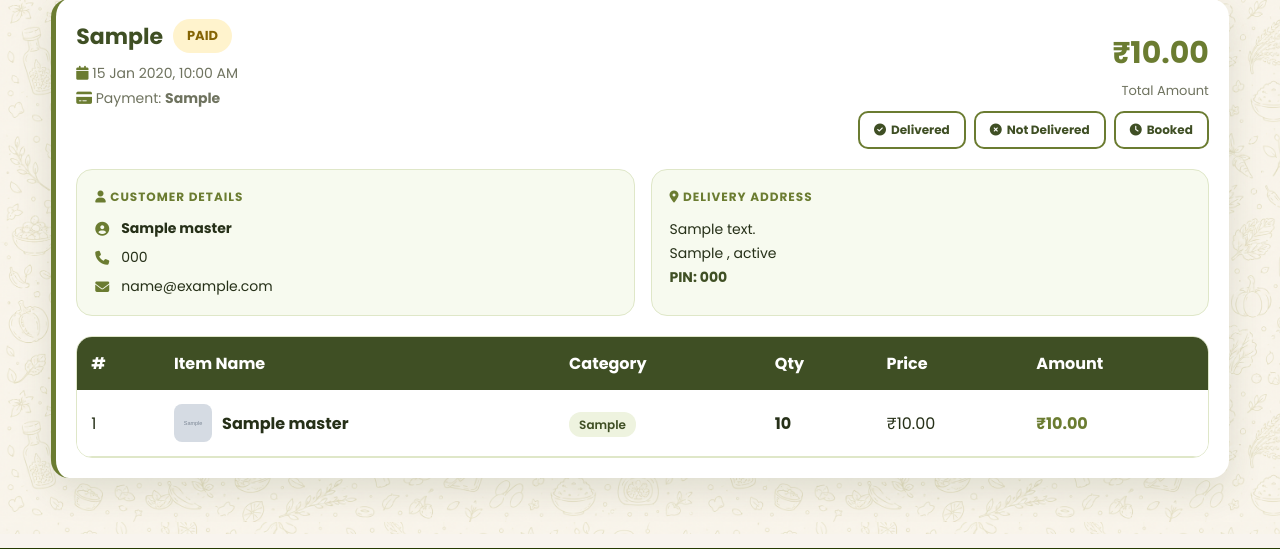
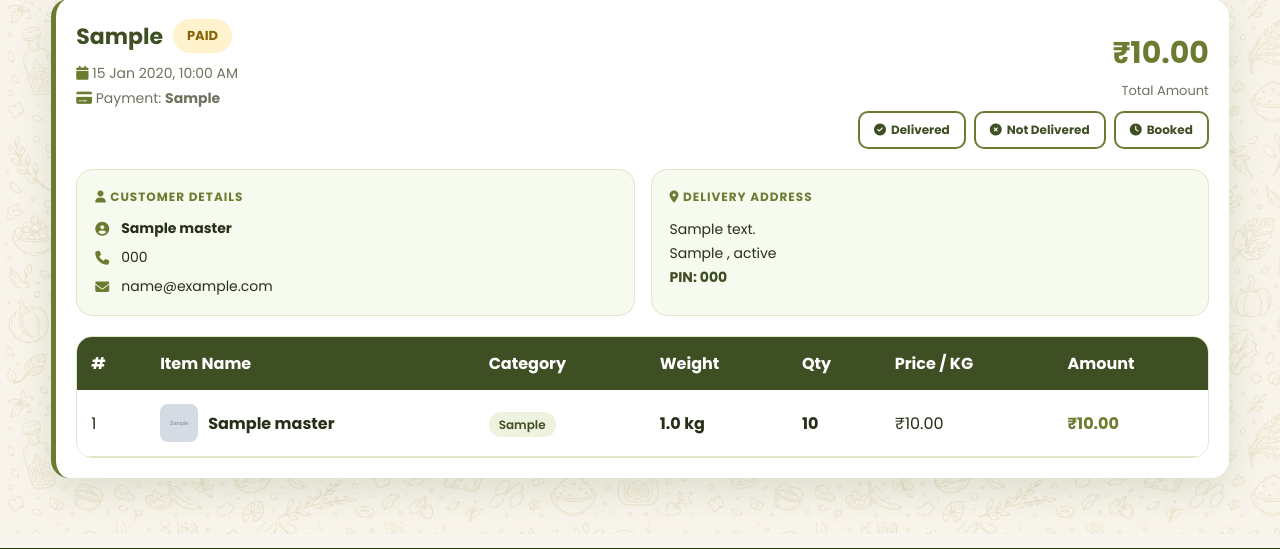
Before and after one commit to rohith913/V2SFoods, a FastAPI app: page /admin/all-orders in a window 1280 px wide. Shown: the part 266-815 px from the top of the page. Run offline with FastAPI, Linux system fonts and the light colour scheme; the visitor is signed in with stand-in values (Sample User, id 1); tables that the repository leaves empty hold one stand-in row (values such as "Sample post"); grey boxes marked "Sample" are stand-in pictures.

Commit message:
Updated order detail

```diff
--- a/models.py
+++ b/models.py
@@ -87,6 +87,7 @@ class OrderMaster(Base):
 
 class OrderDetail(Base):
     __tablename__ = "order_detail"
+
     id = Column(Integer, primary_key=True, index=True)
     order_id = Column(Integer, ForeignKey("order_master.id"))
     item_id = Column(Integer, ForeignKey("item_master.id"))
@@ -95,6 +96,7 @@ class OrderDetail(Base):
     amount = Column(Numeric(10, 2))
     order = relationship("OrderMaster", back_populates="details")
     item = relationship("ItemMaster")
+    selected_kg = Column(Numeric(5, 2), default=0.5)
 
 
 class RecipeLike(Base):
--- a/templates/all_orders.html
+++ b/templates/all_orders.html
@@ -9,7 +9,8 @@
         <h2>All Orders</h2>
       </div>
       <div style="display:flex;gap:10px;align-items:center;flex-wrap:wrap;">
-        <span style="background:var(--olive-light);padding:8px 16px;border-radius:20px;font-size:14px;font-weight:600;color:var(--olive-dark);">
+        <span
+          style="background:var(--olive-light);padding:8px 16px;border-radius:20px;font-size:14px;font-weight:600;color:var(--olive-dark);">
           Total: {{ orders|length }} orders
         </span>
       </div>
@@ -23,7 +24,8 @@
         <div>
           <h3 style="display:flex;align-items:center;gap:10px;">
             {{ order.order_no }}
-            <span class="status-badge {% if order.status == 'DELIVERED' %}delivered{% elif order.status == 'CANCELLED' %}cancelled{% else %}pending{% endif %}">
+            <span
+              class="status-badge {% if order.status == 'DELIVERED' %}delivered{% elif order.status == 'CANCELLED' %}cancelled{% else %}pending{% endif %}">
               {{ order.status }}
             </span>
           </h3>
@@ -75,7 +77,8 @@
       <div style="display:grid;grid-template-columns:1fr 1fr;gap:16px;margin-bottom:20px;flex-wrap:wrap;">
         <!-- Customer Details -->
         <div style="background:var(--olive-soft);border:1px solid var(--border);border-radius:16px;padding:18px;">
-          <div style="color:var(--olive-main);font-weight:700;font-size:12px;text-transform:uppercase;letter-spacing:1px;margin-bottom:12px;">
+          <div
+            style="color:var(--olive-main);font-weight:700;font-size:12px;text-transform:uppercase;letter-spacing:1px;margin-bottom:12px;">
             <i class="fas fa-user"></i> Customer Details
           </div>
           <div style="display:flex;flex-direction:column;gap:8px;">
@@ -96,7 +99,8 @@
 
         <!-- Delivery Address -->
         <div style="background:var(--olive-soft);border:1px solid var(--border);border-radius:16px;padding:18px;">
-          <div style="color:var(--olive-main);font-weight:700;font-size:12px;text-transform:uppercase;letter-spacing:1px;margin-bottom:12px;">
+          <div
+            style="color:var(--olive-main);font-weight:700;font-size:12px;text-transform:uppercase;letter-spacing:1px;margin-bottom:12px;">
             <i class="fas fa-map-marker-alt"></i> Delivery Address
           </div>
           {% if order.cust_address %}
@@ -117,6 +121,7 @@
       </div>
 
       <!-- ORDER ITEMS TABLE -->
+      <!-- ORDER ITEMS TABLE -->
       <div class="table-card order-inner-table">
         <table>
           <thead>
@@ -124,33 +129,65 @@
               <th>#</th>
               <th>Item Name</th>
               <th>Category</th>
+              <th>Weight</th>
               <th>Qty</th>
-              <th>Price</th>
+              <th>Price / KG</th>
               <th>Amount</th>
             </tr>
           </thead>
+
           <tbody>
             {% for detail in order.details %}
             <tr>
               <td>{{ loop.index }}</td>
+
               <td>
                 <div style="display:flex;align-items:center;gap:10px;">
                   {% if detail.item and detail.item.main_image %}
-                  <img src="{{ detail.item.main_image }}" style="width:38px;height:38px;border-radius:8px;object-fit:cover;">
+                  <img src="{{ detail.item.main_image }}"
+                    style="width:38px;height:38px;border-radius:8px;object-fit:cover;">
                   {% else %}
-                  <div style="width:38px;height:38px;border-radius:8px;background:var(--olive-soft);display:flex;align-items:center;justify-content:center;font-size:18px;">🌿</div>
+                  <div
+                    style="width:38px;height:38px;border-radius:8px;background:var(--olive-soft);display:flex;align-items:center;justify-content:center;font-size:18px;">
+                    🌿</div>
                   {% endif %}
                   <strong>{{ detail.item.item_name if detail.item else '—' }}</strong>
                 </div>
               </td>
-              <td><span style="background:var(--olive-light);padding:4px 10px;border-radius:12px;font-size:12px;font-weight:600;color:var(--olive-dark);">{{ detail.item.category if detail.item else '—' }}</span></td>
-              <td><strong>{{ detail.qty }}</strong></td>
-              <td>₹{{ detail.price }}</td>
-              <td><strong style="color:var(--olive-main);">₹{{ detail.amount }}</strong></td>
+
+              <td>
+                <span
+                  style="background:var(--olive-light);padding:4px 10px;border-radius:12px;font-size:12px;font-weight:600;color:var(--olive-dark);">
+                  {{ detail.item.category if detail.item else '—' }}
+                </span>
+              </td>
+
+              <td>
+                <strong>
+                  {{ "%.1f"|format((detail.selected_kg or 0.5)|float) }} kg
+                </strong>
+              </td>
+
+              <td>
+                <strong>{{ detail.qty }}</strong>
+              </td>
+
+              <td>
+                ₹{{ "%.2f"|format(detail.price|float) }}
+              </td>
+
+              <td>
+                <strong style="color:var(--olive-main);">
+                  ₹{{ "%.2f"|format(detail.amount|float) }}
+                </strong>
+              </td>
             </tr>
+
             {% else %}
             <tr>
-              <td colspan="6" style="text-align:center;color:var(--text-muted);padding:20px;">No items found</td>
+              <td colspan="7" style="text-align:center;color:var(--text-muted);padding:20px;">
+                No items found
+              </td>
             </tr>
             {% endfor %}
           </tbody>
@@ -170,13 +207,33 @@
 </section>
 
 <style>
-.status-badge.delivered { background:#d4edda; color:#155724; }
-.status-badge.cancelled { background:#f8d7da; color:#721c24; }
-.status-badge.pending   { background:#fff3cd; color:#856404; }
-@media(max-width:700px) {
-  .order-header { flex-direction:column; }
-  .order-summary-right { text-align:left; }
-  [style*="grid-template-columns:1fr 1fr"] { grid-template-columns:1fr !important; }
-}
+  .status-badge.delivered {
+    background: #d4edda;
+    color: #155724;
+  }
+
+  .status-badge.cancelled {
+    background: #f8d7da;
+    color: #721c24;
+  }
+
+  .status-badge.pending {
+    background: #fff3cd;
+    color: #856404;
+  }
+
+  @media(max-width:700px) {
+    .order-header {
+      flex-direction: column;
+    }
+
+    .order-summary-right {
+      text-align: left;
+    }
+
+    [style*="grid-template-columns:1fr 1fr"] {
+      grid-template-columns: 1fr !important;
+    }
+  }
 </style>
 {% endblock %}
--- a/templates/checkout.html
+++ b/templates/checkout.html
@@ -171,7 +171,6 @@
         </div>
 
         <!-- RIGHT: Order Summary -->
-        <!-- RIGHT: Order Summary -->
         <div class="order-summary-sticky">
           <h3>Order Summary</h3>
 
```
Also changed, not shown: routers/order.py (+11 -3 lines).
